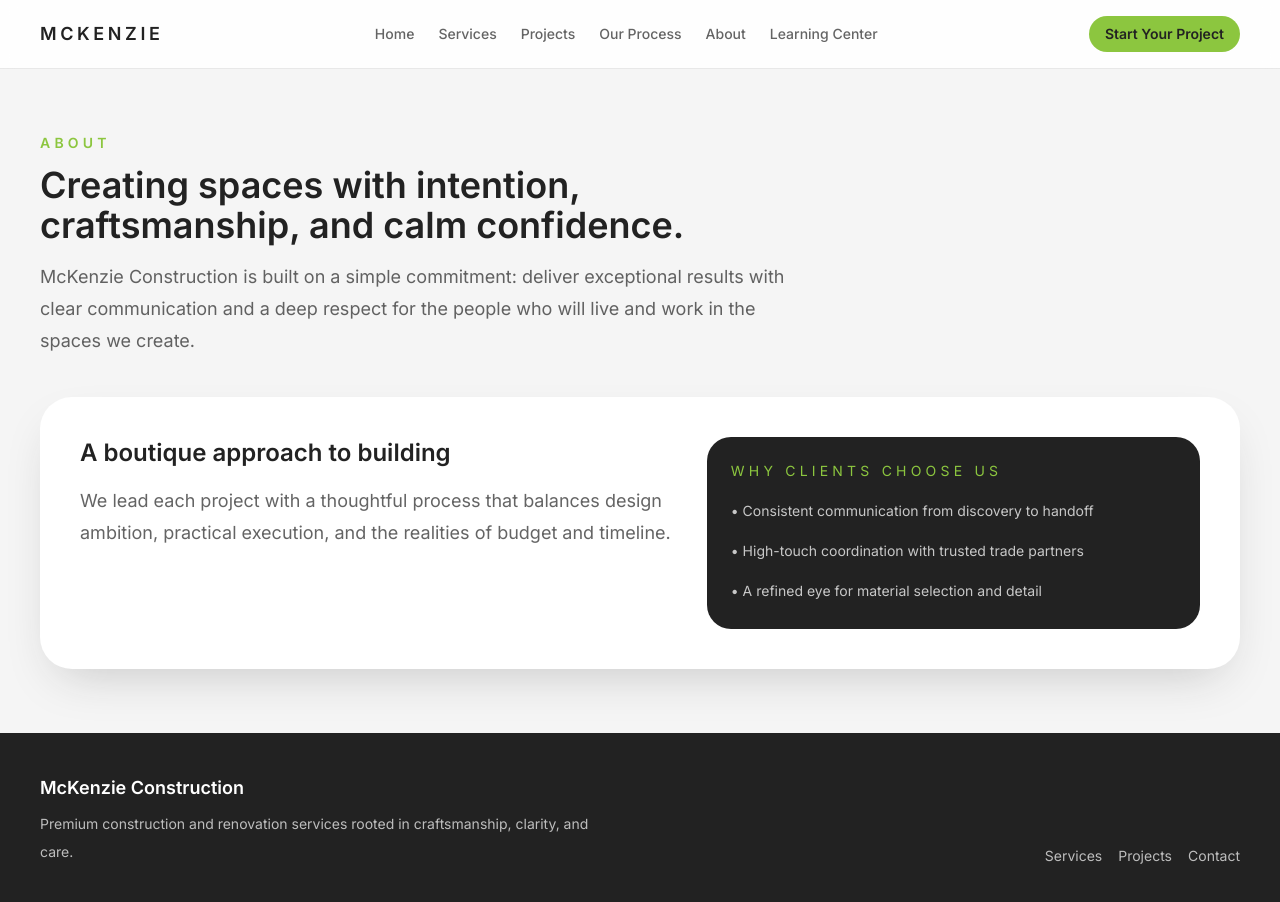
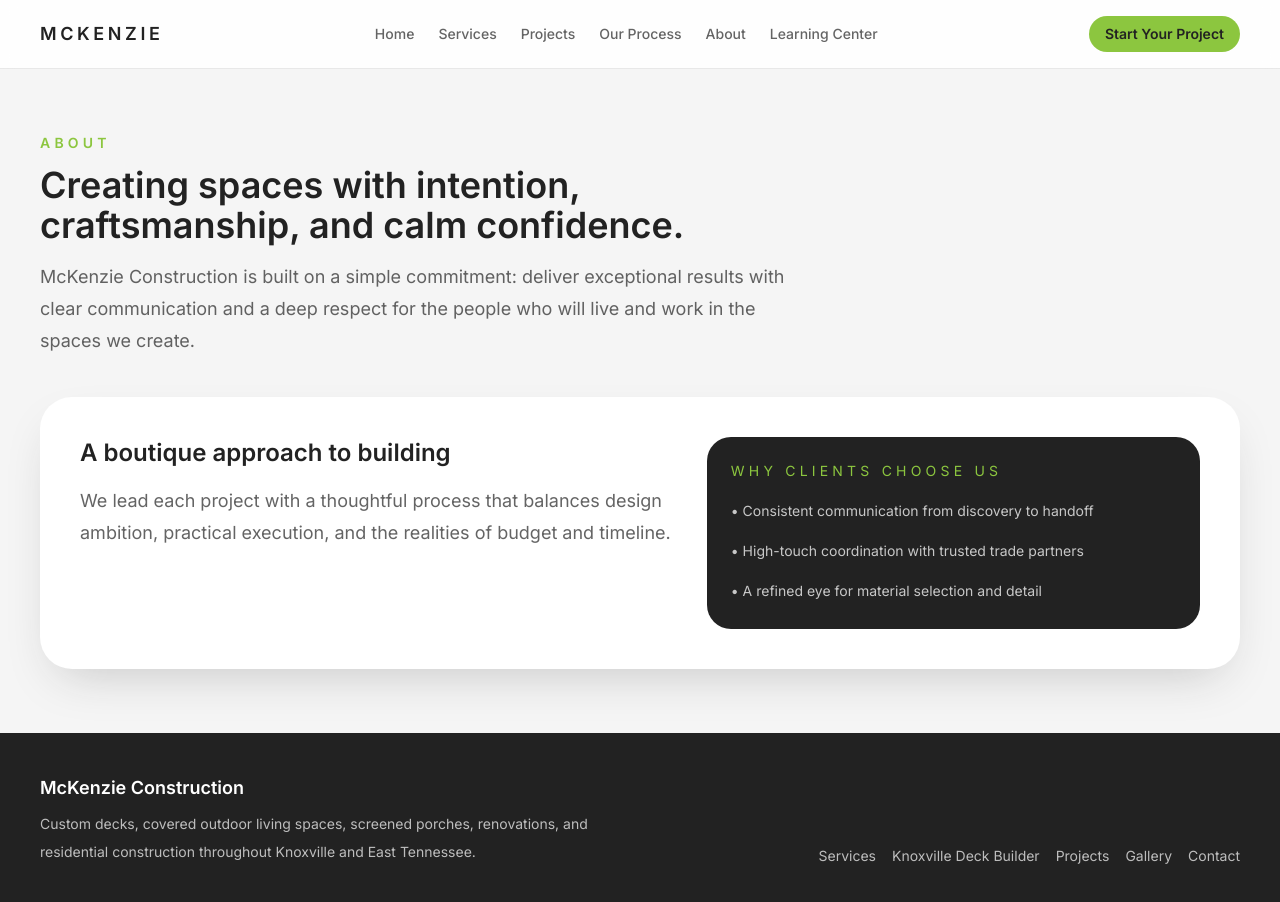
Before and after one commit to mmckenz7/McKenzie-Construction, a Next.js app: page /about in a window 1280 px wide. Shown: the top 902 px of the page. Built offline with nearby package versions, Linux system fonts and the light colour scheme.

Commit message:
Add Knoxville deck page to footer

```diff
--- a/src/components/footer.tsx
+++ b/src/components/footer.tsx
@@ -1,19 +1,56 @@
-import Link from 'next/link';
+import Link from "next/link";
 
 export function Footer() {
   return (
     <footer className="border-t border-brand-charcoal/10 bg-brand-charcoal px-6 py-10 text-white sm:px-8 lg:px-10">
       <div className="mx-auto flex max-w-7xl flex-col gap-8 lg:flex-row lg:items-end lg:justify-between">
         <div>
-          <p className="text-lg font-semibold">McKenzie Construction</p>
+          <p className="text-lg font-semibold">
+            McKenzie Construction
+          </p>
+
           <p className="mt-2 max-w-xl text-sm leading-7 text-white/70">
-            Premium construction and renovation services rooted in craftsmanship, clarity, and care.
+            Custom decks, covered outdoor living spaces, screened
+            porches, renovations, and residential construction
+            throughout Knoxville and East Tennessee.
           </p>
         </div>
+
         <div className="flex flex-wrap gap-4 text-sm text-white/70">
-          <Link href="/services" className="transition hover:text-brand-green">Services</Link>
-          <Link href="/projects" className="transition hover:text-brand-green">Projects</Link>
-          <Link href="/contact" className="transition hover:text-brand-green">Contact</Link>
+          <Link
+            href="/services"
+            className="transition hover:text-brand-green"
+          >
+            Services
+          </Link>
+
+          <Link
+            href="/knoxville-deck-builder"
+            className="transition hover:text-brand-green"
+          >
+            Knoxville Deck Builder
+          </Link>
+
+          <Link
+            href="/projects"
+            className="transition hover:text-brand-green"
+          >
+            Projects
+          </Link>
+
+          <Link
+            href="/projects/gallery"
+            className="transition hover:text-brand-green"
+          >
+            Gallery
+          </Link>
+
+          <Link
+            href="/contact"
+            className="transition hover:text-brand-green"
+          >
+            Contact
+          </Link>
         </div>
       </div>
     </footer>
```
